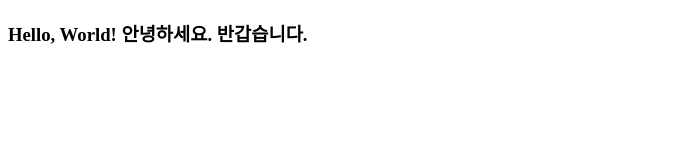
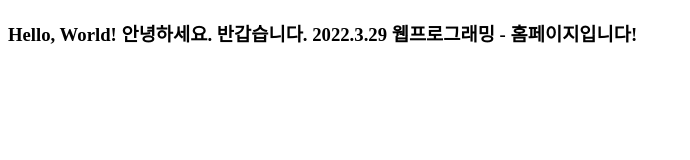
Before and after one commit to swch4e/swch4e.github.io-django2022-2, a plain HTML site: page index.html in a window 1280 px wide. Shown: the whole page, without its empty margins (0-690 px from the left). Drawn offline with Linux system fonts and the light colour scheme.

Commit message:
업데이트

```diff
--- a/index.html
+++ b/index.html
@@ -7,6 +7,7 @@
         <h3>
             Hello, World!
             안녕하세요. 반갑습니다.
+            2022.3.29 웹프로그래밍 - 홈페이지입니다!
         </h3>
     </body>
 </html>
```
